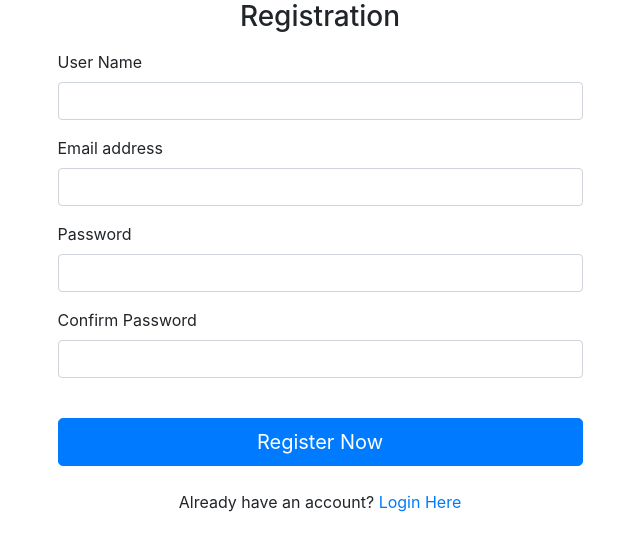
After one commit to HsuMonLynn/Login_Project, a PHP site: page /register.php in a window 1280 px wide. The commit adds this page. Shown: the top 551 px of the page, without its empty margins (320-960 px from the left). Run offline with PHP 8.4, Linux system fonts and the light colour scheme; data that the repository does not hold is empty.

Commit message:
first commit

```diff
--- /dev/null
+++ b/db.php
@@ -0,0 +1,10 @@
+<?php
+$url = 'localhost';
+$username = 'root';
+$password = 'root';
+$db_name ="register";
+$db = mysqli_connect($url,$username,$password,$db_name);
+
+if(!$db){
+    echo "connection not success!";
+}
--- /dev/null
+++ b/register.php
@@ -0,0 +1,71 @@
+<!DOCTYPE html>
+<html lang="en">
+<head>
+    <meta charset="UTF-8">
+    <meta http-equiv="X-UA-Compatible" content="IE=edge">
+    <meta name="viewport" content="width=device-width, initial-scale=1.0">
+    <link rel="stylesheet" href="css/style.css">
+    <title>Register</title>
+</head>
+<body class="text-center">
+<?php
+        session_start();
+        include('db.php');
+        if($_POST['register']) {
+            $name = $_POST['name'];
+            $email = $_POST['email'];
+            $password = $_POST['password'];
+            $confirmPassword = $_POST['confirmPassword'];
+
+
+                if($name !="" && $email !="" && $password !="" && $confirmPassword) {
+                    if( $password == $confirmPassword){
+                        $query = "INSERT INTO `members`
+                        (
+                        `name`,
+                        `email`,
+                        `password`)
+                        VALUES ('$name', '$email', '$password')";
+
+                        mysqli_query($db,$query);
+                        $_SESSION['name'] = $name;
+                        $_SESSION['email'] = $email;
+                        $_SESSION['password'] = $password;
+                        header('location:login.php');
+                    }
+                    else { echo '<div class="alert alert-primary" role="alert">
+                     Password and Confirm Password are not same! </div>';
+                  }
+                }
+                else echo "All text field need to fill!!";
+        }
+?>
+
+    <div class="container">
+    <div class="wrap col-md-6 offset-md-3">
+        <h1 class="h3 mb-3">Registration</h1>
+        <form action="" method="POST">
+            <div class="form-group">
+                <label for="exampleInputName" class="float-left">User Name</label>
+                <input type="name" class="form-control" name="name" id="exampleInputName">
+            </div>
+            <div class="form-group">
+                <label for="exampleInputEmail1" class="float-left">Email address</label>
+                <input type="email" class="form-control" name="email" id="exampleInputEmail1">
+            </div>
+            <div class="form-group">
+                <label for="Password" class="float-left">Password</label>
+                <input type="password" class="form-control" name="password" id="password" >
+            </div>
+            <div class="form-group">
+                <label for="confirmPassword" class="float-left">Confirm Password</label>
+                <input type="password" class="form-control" name="confirmPassword" id="confirmPassword" >
+            </div>
+                <input type="submit" name="register" class="btn btn-primary w-100 btn-lg mt-4 mb-4" value="Register Now">
+                <div class="text-center">Already have an account? <a href="login.php">Login Here</a></div>
+        </form>
+    </div>
+</div>
+
+</body>
+</html>
```
Also changed, not shown: home.php (+8 -0 lines), login.php (+28 -8 lines).
